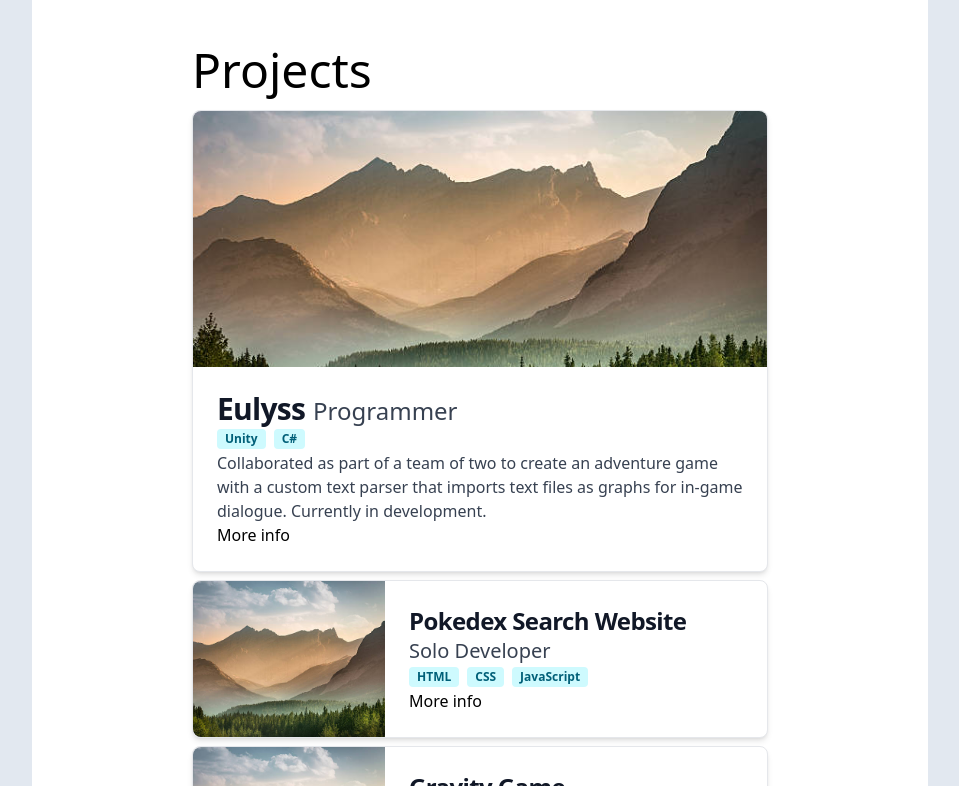
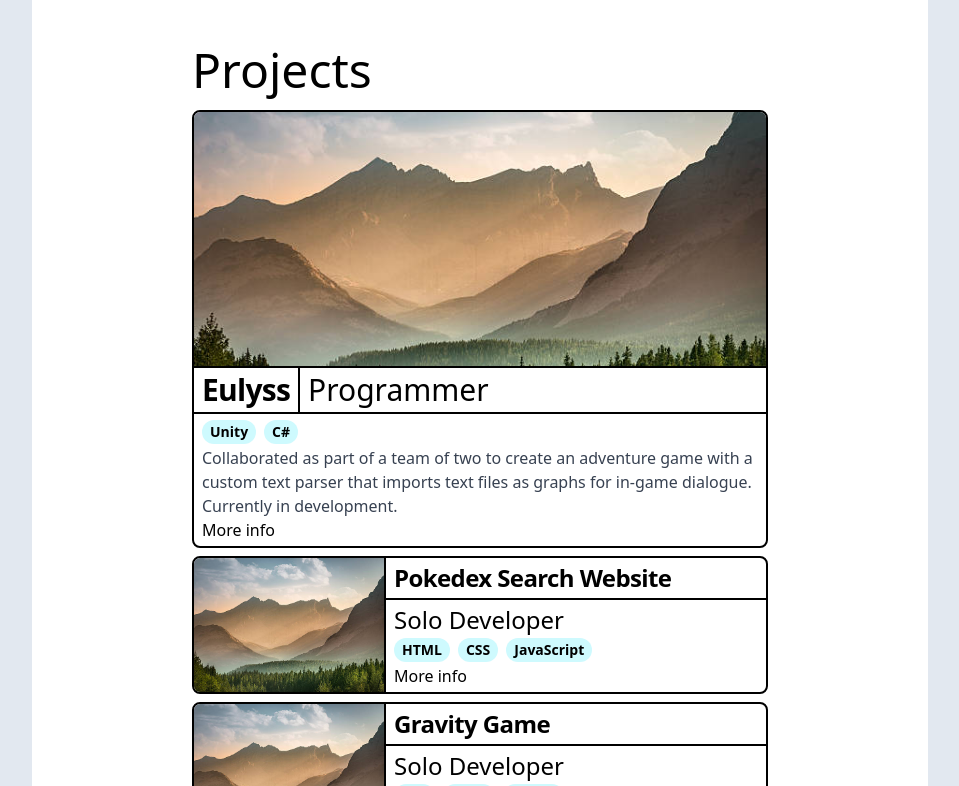
Before and after one commit to Ziad-J05/Portfolio-Site, a React (Vite) app: page / in a window 1280 px wide. Shown: the part 1174-1960 px from the top of the page, without its empty margins (160-1119 px from the left). Built offline with nearby package versions, Linux system fonts and the light colour scheme.

Commit message:
began styling project cards

```diff
--- a/src/components/Project.tsx
+++ b/src/components/Project.tsx
@@ -35,8 +35,8 @@ export class FeaturedProjectInfo extends ProjectInfo {
 const cardTheme = createTheme({
   card: {
     root: {
-      "base": "flex rounded-lg border border-gray-200 bg-white shadow-md dark:border-gray-700 dark:bg-gray-800",
-      "children": "flex h-full flex-col justify-center gap-4 p-6",
+      "base": "flex rounded-lg border-2 border-black shadow-none",
+      "children": "flex h-full w-full flex-col justify-center gap-4 p-0",
       horizontal: {
         "off": "flex-col",
         "on": "flex-col md:max-w-2xl md:flex-row"
@@ -46,8 +46,8 @@ const cardTheme = createTheme({
     img: {
       "base": "",
       horizontal: {
-        off: "rounded-t-lg h-64 object-cover",
-        on: "h-96 w-full rounded-t-lg object-cover md:h-auto md:w-48 md:rounded-none md:rounded-l-lg"
+        off: "rounded-t-md h-64 object-cover border-b-2",
+        on: "h-96 w-full rounded-t-lg object-cover md:h-auto md:w-48 md:rounded-none md:rounded-l-md border-r-2"
       }
     }
   }
@@ -63,15 +63,17 @@ export function FeaturedProject( {projectInfo}: {projectInfo: FeaturedProjectInf
                 imgSrc={projectInfo.img}
             >
                 <div>
-                <div className="flex items-baseline gap-2">
-                    <h3 className="text-3xl font-bold tracking-tight text-gray-900 dark:text-white">
+                <div className="flex items-baseline border-b-2">
+                    <h3 className="text-3xl font-bold tracking-tight px-2 py-1 text-black">
                         {projectInfo.name}
                     </h3>
-                    <p className="text-2xl text-gray-700 dark:text-gray-400 mb-0">
+                    <div className="border-l-2 self-stretch"></div>
+                    <p className="text-3xl text-black px-2 py-1 mb-0">
                         {projectInfo.role}
                     </p>
                 </div>
 
+                <div className="px-2 py-1">
                     <div className="flex gap-2 my-0.5">
                         <SkillsArea skills={projectInfo.skills} />
                     </div>
@@ -80,6 +82,7 @@ export function FeaturedProject( {projectInfo}: {projectInfo: FeaturedProjectInf
                         {projectInfo.body}
                     </p>
                     <a className="hover:underline" href={projectInfo.link}>More info</a>
+                    </div>
                 </div>
             </Card>
         </ThemeProvider>
@@ -100,10 +103,11 @@ export function Project( {projectInfo}: {projectInfo: ProjectInfo} ){
             horizontal
             >
                 <div>
-                <h3 className="text-2xl font-bold tracking-tight text-gray-900 dark:text-white">
+                    <h3 className="text-2xl font-bold tracking-tight text-black border-b-2 w-full px-2 py-1">
                         {projectInfo.name}
                     </h3>
-                <p className="text-xl text-gray-700 dark:text-gray-400 mb-0">
+                    <div className="px-2 py-1">
+                        <p className="text-2xl text-black mb-0">
                             {projectInfo.role}
                         </p>
                         <div className="flex gap-2 my-0.5">
@@ -111,6 +115,8 @@ export function Project( {projectInfo}: {projectInfo: ProjectInfo} ){
                         </div>
                         <a className="hover:underline" href={projectInfo.link}>More info</a>
                     </div>
+                </div>
+
             </Card>
         </ThemeProvider>
         </>
--- a/src/components/SkillsArea.tsx
+++ b/src/components/SkillsArea.tsx
@@ -12,33 +12,24 @@ const skillBadgeTheme = createTheme({
         "root": {
             "base": "flex h-fit items-center gap-1 font-semibold",
             "color": {
-            "info": "bg-cyan-100 text-cyan-800 hover:bg-cyan-200 dark:bg-cyan-200 dark:text-cyan-800 dark:hover:bg-cyan-300",
+            "info": "bg-cyan-100 hover:bg-cyan-100 text-black",
             "gray": "bg-gray-100 text-gray-800 hover:bg-gray-200 dark:bg-gray-700 dark:text-gray-300 dark:hover:bg-gray-600",
             "failure": "bg-red-100 text-red-800 hover:bg-red-200 dark:bg-red-200 dark:text-red-900 dark:hover:bg-red-300",
             "success": "bg-green-100 text-green-800 hover:bg-green-200 dark:bg-green-200 dark:text-green-900 dark:hover:bg-green-300",
             "warning": "bg-yellow-100 text-yellow-800 hover:bg-yellow-200 dark:bg-yellow-200 dark:text-yellow-900 dark:hover:bg-yellow-300",
-            "indigo": "bg-indigo-100 text-indigo-800 hover:bg-indigo-200 dark:bg-indigo-200 dark:text-indigo-900 dark:hover:bg-indigo-300",
-            "purple": "bg-purple-100 text-purple-800 hover:bg-purple-200 dark:bg-purple-200 dark:text-purple-900 dark:hover:bg-purple-300",
-            "pink": "bg-pink-100 text-pink-800 hover:bg-pink-200 dark:bg-pink-200 dark:text-pink-900 dark:hover:bg-pink-300",
-            "blue": "bg-blue-100 text-blue-800 hover:bg-blue-200 dark:bg-blue-200 dark:text-blue-900 dark:hover:bg-blue-300",
-            "cyan": "bg-cyan-100 text-cyan-800 hover:bg-cyan-200 dark:bg-cyan-200 dark:text-cyan-900 dark:hover:bg-cyan-300",
             "dark": "bg-gray-600 text-gray-100 hover:bg-gray-500 dark:bg-gray-900 dark:text-gray-200 dark:hover:bg-gray-700",
             "light": "bg-gray-200 hover:bg-gray-200 text-gray-800 dark:bg-gray-400 dark:text-gray-900 dark:hover:bg-gray-500",
-            "green": "bg-green-100 text-green-800 hover:bg-green-200 dark:bg-green-200 dark:text-green-900 dark:hover:bg-green-300",
-            "lime": "bg-lime-100 text-lime-800 hover:bg-lime-200 dark:bg-lime-200 dark:text-lime-900 dark:hover:bg-lime-300",
-            "red": "bg-red-100 text-red-800 hover:bg-red-200 dark:bg-red-200 dark:text-red-900 dark:hover:bg-red-300",
-            "teal": "bg-teal-100 text-teal-800 hover:bg-teal-200 dark:bg-teal-200 dark:text-teal-900 dark:hover:bg-teal-300",
-            "yellow": "bg-yellow-100 text-yellow-800 hover:bg-yellow-200 dark:bg-yellow-200 dark:text-yellow-900 dark:hover:bg-yellow-300"
             },
             "size": {
             "xs": "p-1 text-xs",
             "sm": "p-1.5 text-sm",
+            "md": "p-1.5 text-md",
             "lg": "p-2 text-lg",
             "xl": "p-3 text-2xl"
             }
         },
         "icon": {
-            "off": "rounded px-2 py-0.5",
+            "off": "rounded-xl px-2 py-0.5",
             "on": "rounded-full p-1.5",
             "size": {
             "xs": "h-3 w-3",
@@ -57,12 +48,14 @@ export function SkillsArea({skills}: {skills: string[]}){
     const skillBadges: React.ReactElement[] = [];
 
     for(const skill of skills) {
-        skillBadges.push(<Badge color="info">{skill}</Badge>)
+        skillBadges.push(<Badge color="info" size="sm">{skill}</Badge>)
     }
 
     return(
         <>
+        <ThemeProvider theme={skillBadgeTheme}>
             {skillBadges}
+        </ThemeProvider>
         </>
     )
 }
```
Lines whose indentation alone changed are shown as unchanged.
